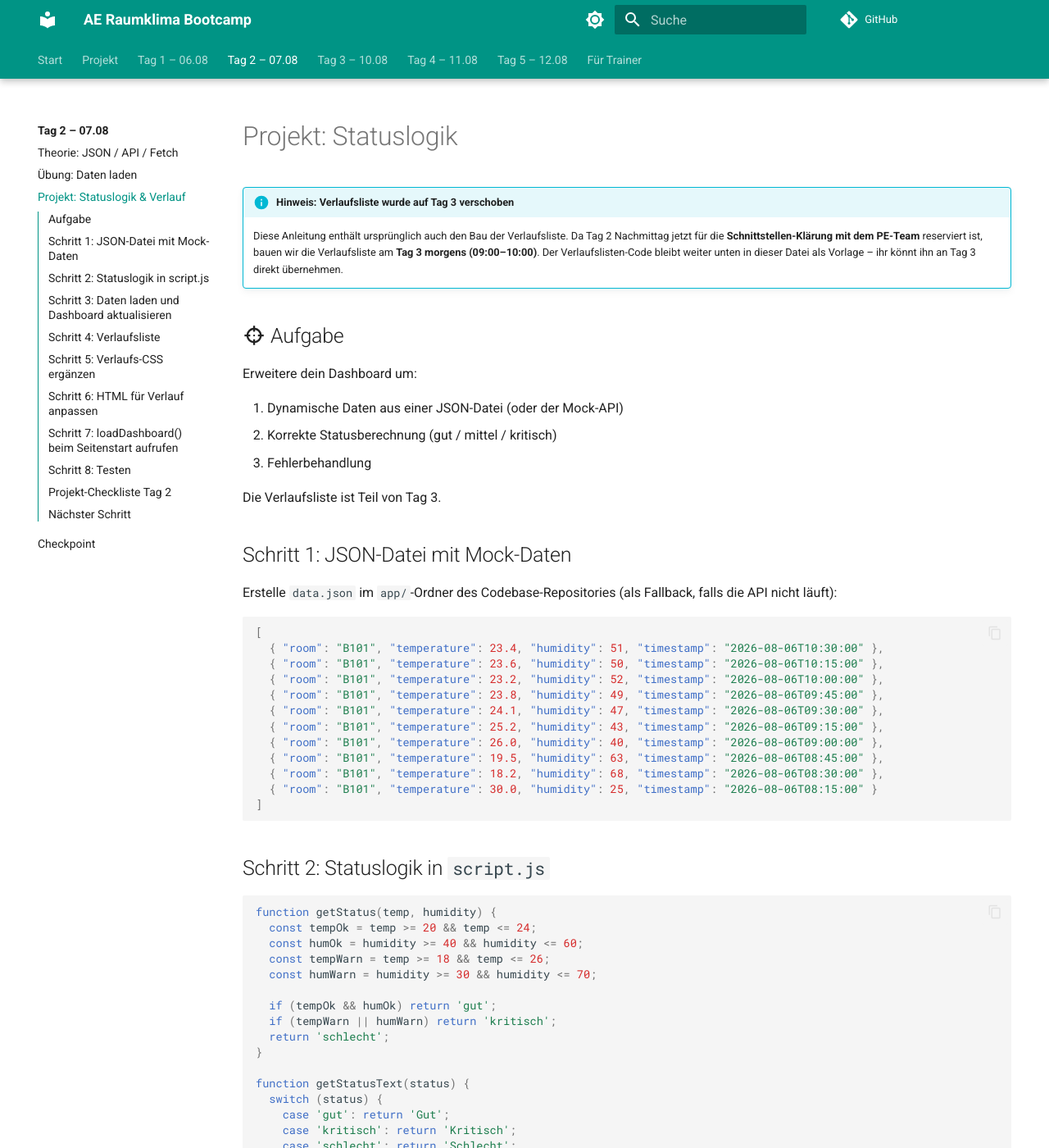
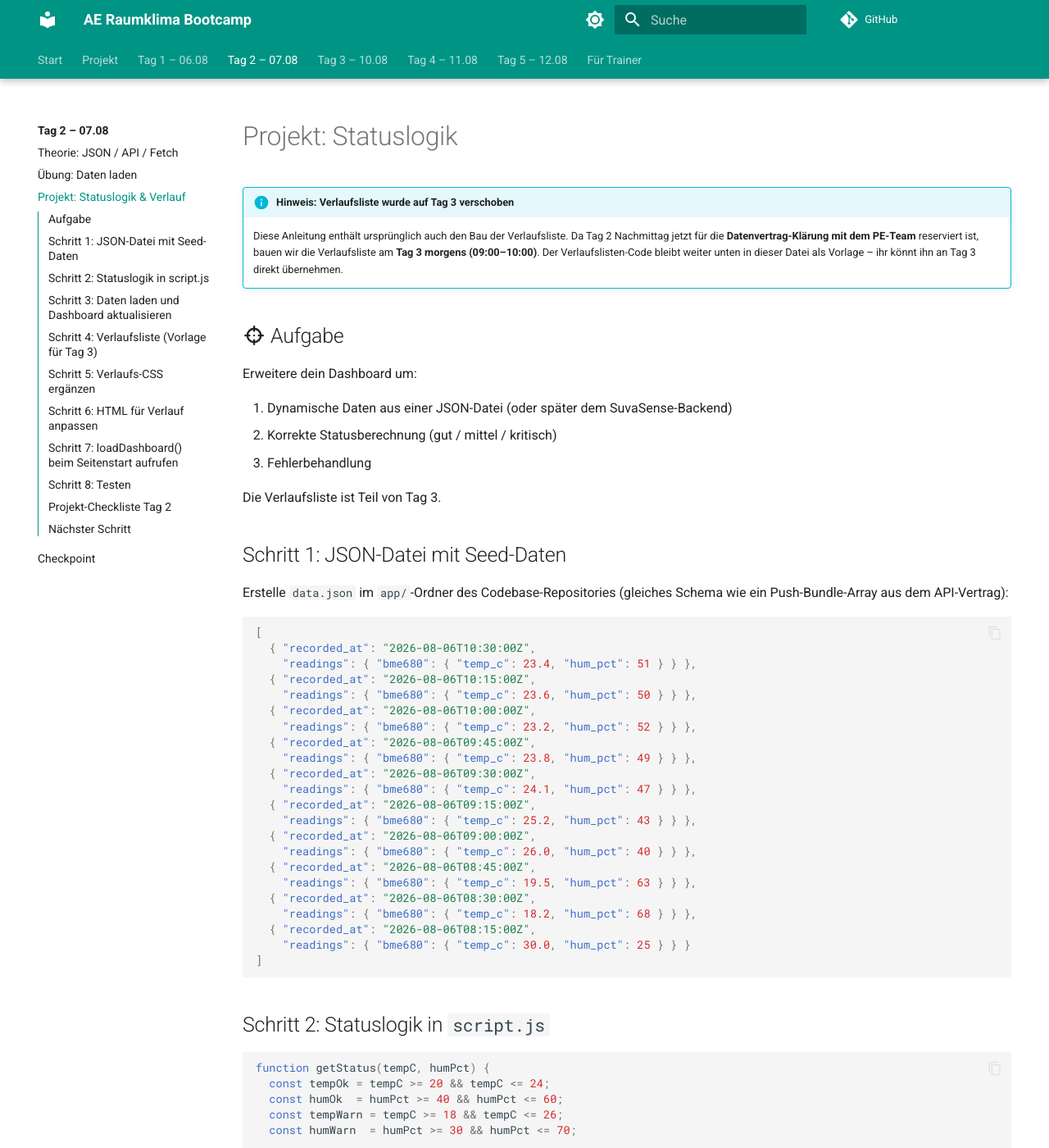
Before and after one commit to HeiligerG/ae-raumklima-bootcamp, an MkDocs documentation site: the page built from docs/tag-2/projekt-statuslogik-verlauf.md, in a window 1280 px wide and 1400 px high. Shown: the whole window at 82% size. Built offline with MkDocs 1.6.1 and Material for MkDocs 9.7.7, drawn with Linux system fonts in a browser that asks for light colours; comment, search, counter and statistics services are not loaded; some of the changed text lies outside the part shown.

Commit message:
docs(tag-2): JSON-Schema und Datenfluss auf SuvaSense umstellen
Alle vier Tag-2-Dokumente (index, theorie-json-api-fetch,
uebung-daten-laden, projekt-statuslogik-verlauf, schnittstellen)
werden auf das Push-Bundle-Format und BME680-Felder (temp_c,
hum_pct) umgestellt. Beispiel-JSONs nutzen recorded_at statt
timestamp und readings.bme680.temp_c statt temperature.

Die fruehere 'Schnittstellen klären'-Sitzung wird zu
'Datenvertrag empirisch validieren' mit mosquitto_sub, docker
compose logs und curl-Checks.

````diff
--- a/docs/tag-2/projekt-statuslogik-verlauf.md
+++ b/docs/tag-2/projekt-statuslogik-verlauf.md
@@ -1,45 +1,56 @@
 # Projekt: Statuslogik
 
 !!! info "Hinweis: Verlaufsliste wurde auf Tag 3 verschoben"
-    Diese Anleitung enthält ursprünglich auch den Bau der Verlaufsliste. Da Tag 2 Nachmittag jetzt für die **Schnittstellen-Klärung mit dem PE-Team** reserviert ist, bauen wir die Verlaufsliste am **Tag 3 morgens (09:00–10:00)**. Der Verlaufslisten-Code bleibt weiter unten in dieser Datei als Vorlage – ihr könnt ihn an Tag 3 direkt übernehmen.
+    Diese Anleitung enthält ursprünglich auch den Bau der Verlaufsliste. Da Tag 2 Nachmittag jetzt für die **Datenvertrag-Klärung mit dem PE-Team** reserviert ist, bauen wir die Verlaufsliste am **Tag 3 morgens (09:00–10:00)**. Der Verlaufslisten-Code bleibt weiter unten in dieser Datei als Vorlage – ihr könnt ihn an Tag 3 direkt übernehmen.
 
 ## :material-target: Aufgabe
 
 Erweitere dein Dashboard um:
 
-1. Dynamische Daten aus einer JSON-Datei (oder der Mock-API)
+1. Dynamische Daten aus einer JSON-Datei (oder später dem SuvaSense-Backend)
 2. Korrekte Statusberechnung (gut / mittel / kritisch)
 3. Fehlerbehandlung
 
 Die Verlaufsliste ist Teil von Tag 3.
 
-## Schritt 1: JSON-Datei mit Mock-Daten
+## Schritt 1: JSON-Datei mit Seed-Daten
 
-Erstelle `data.json` im `app/`-Ordner des Codebase-Repositories (als Fallback, falls die API nicht läuft):
+Erstelle `data.json` im `app/`-Ordner des Codebase-Repositories
+(gleiches Schema wie ein Push-Bundle-Array aus dem API-Vertrag):
 
 ```json
 [
-  { "room": "B101", "temperature": 23.4, "humidity": 51, "timestamp": "2026-08-06T10:30:00" },
-  { "room": "B101", "temperature": 23.6, "humidity": 50, "timestamp": "2026-08-06T10:15:00" },
-  { "room": "B101", "temperature": 23.2, "humidity": 52, "timestamp": "2026-08-06T10:00:00" },
-  { "room": "B101", "temperature": 23.8, "humidity": 49, "timestamp": "2026-08-06T09:45:00" },
-  { "room": "B101", "temperature": 24.1, "humidity": 47, "timestamp": "2026-08-06T09:30:00" },
-  { "room": "B101", "temperature": 25.2, "humidity": 43, "timestamp": "2026-08-06T09:15:00" },
-  { "room": "B101", "temperature": 26.0, "humidity": 40, "timestamp": "2026-08-06T09:00:00" },
-  { "room": "B101", "temperature": 19.5, "humidity": 63, "timestamp": "2026-08-06T08:45:00" },
-  { "room": "B101", "temperature": 18.2, "humidity": 68, "timestamp": "2026-08-06T08:30:00" },
-  { "room": "B101", "temperature": 30.0, "humidity": 25, "timestamp": "2026-08-06T08:15:00" }
+  { "recorded_at": "2026-08-06T10:30:00Z",
+    "readings": { "bme680": { "temp_c": 23.4, "hum_pct": 51 } } },
+  { "recorded_at": "2026-08-06T10:15:00Z",
+    "readings": { "bme680": { "temp_c": 23.6, "hum_pct": 50 } } },
+  { "recorded_at": "2026-08-06T10:00:00Z",
+    "readings": { "bme680": { "temp_c": 23.2, "hum_pct": 52 } } },
+  { "recorded_at": "2026-08-06T09:45:00Z",
+    "readings": { "bme680": { "temp_c": 23.8, "hum_pct": 49 } } },
+  { "recorded_at": "2026-08-06T09:30:00Z",
+    "readings": { "bme680": { "temp_c": 24.1, "hum_pct": 47 } } },
+  { "recorded_at": "2026-08-06T09:15:00Z",
+    "readings": { "bme680": { "temp_c": 25.2, "hum_pct": 43 } } },
+  { "recorded_at": "2026-08-06T09:00:00Z",
+    "readings": { "bme680": { "temp_c": 26.0, "hum_pct": 40 } } },
+  { "recorded_at": "2026-08-06T08:45:00Z",
+    "readings": { "bme680": { "temp_c": 19.5, "hum_pct": 63 } } },
+  { "recorded_at": "2026-08-06T08:30:00Z",
+    "readings": { "bme680": { "temp_c": 18.2, "hum_pct": 68 } } },
+  { "recorded_at": "2026-08-06T08:15:00Z",
+    "readings": { "bme680": { "temp_c": 30.0, "hum_pct": 25 } } }
 ]
 ```
 
 ## Schritt 2: Statuslogik in `script.js`
 
 ```javascript
-function getStatus(temp, humidity) {
-  const tempOk = temp >= 20 && temp <= 24;
-  const humOk = humidity >= 40 && humidity <= 60;
-  const tempWarn = temp >= 18 && temp <= 26;
-  const humWarn = humidity >= 30 && humidity <= 70;
+function getStatus(tempC, humPct) {
+  const tempOk = tempC >= 20 && tempC <= 24;
+  const humOk  = humPct >= 40 && humPct <= 60;
+  const tempWarn = tempC >= 18 && tempC <= 26;
+  const humWarn  = humPct >= 30 && humPct <= 70;
 
   if (tempOk && humOk) return 'gut';
   if (tempWarn || humWarn) return 'kritisch';
@@ -64,25 +75,20 @@ async function loadDashboard() {
     const response = await fetch('data.json');
     if (!response.ok) throw new Error('Daten nicht verfügbar');
 
-    const data = await response.json();
-    const latest = data[0]; // Neuester Eintrag ist zuerst
+    const bundles = await response.json();
+    const latest = bundles[0];                       // neuester Push-Bundle
+    const bme = latest.readings.bme680;               // BME680-Block
 
-    // Raumname
-    document.getElementById('room-name').textContent = 'Raum ' + latest.room;
+    document.getElementById('serial-number').textContent = 'SN12345';
+    document.getElementById('temp-c').textContent        = bme.temp_c + ' °C';
+    document.getElementById('hum-pct').textContent       = bme.hum_pct + ' %';
 
-    // Werte
-    document.getElementById('temperature').textContent = latest.temperature + ' °C';
-    document.getElementById('humidity').textContent = latest.humidity + ' %';
-
-    // Status
-    const status = getStatus(latest.temperature, latest.humidity);
+    const status = getStatus(bme.temp_c, bme.hum_pct);
     const statusEl = document.getElementById('status');
     statusEl.textContent = getStatusText(status);
-    statusEl.className = 'status ' + status;
+    statusEl.className   = 'status ' + status;
 
-    // Verlauf
-    renderHistory(data);
-
+    renderHistory(bundles);
   } catch (error) {
     showError();
     console.error(error);
@@ -90,43 +96,44 @@ async function loadDashboard() {
 }
 
 function showError() {
-  document.getElementById('room-name').textContent = 'Keine Daten';
-  document.getElementById('temperature').textContent = '-- °C';
-  document.getElementById('humidity').textContent = '-- %';
+  document.getElementById('serial-number').textContent = 'Keine Daten';
+  document.getElementById('temp-c').textContent        = '-- °C';
+  document.getElementById('hum-pct').textContent       = '-- %';
 
   const statusEl = document.getElementById('status');
   statusEl.textContent = 'Keine Daten verfügbar';
-  statusEl.className = 'status schlecht';
+  statusEl.className   = 'status schlecht';
 
   document.getElementById('history-list').innerHTML =
     '<p class="placeholder">Daten konnten nicht geladen werden.</p>';
 }
 ```
 
-## Schritt 4: Verlaufsliste
+## Schritt 4: Verlaufsliste (Vorlage für Tag 3)
 
 ```javascript
-function renderHistory(data) {
+function renderHistory(bundles) {
   const list = document.getElementById('history-list');
   list.innerHTML = '';
 
-  // Maximal 10 Einträge anzeigen
-  const entries = data.slice(0, 10);
+  const entries = bundles.slice(0, 10);
 
-  entries.forEach(entry => {
+  entries.forEach(bundle => {
+    const bme = bundle.readings.bme680;
+    if (!bme) return;                                  // BME680 nicht in diesem Bundle
+
     const item = document.createElement('div');
     item.className = 'history-item';
 
-    const status = getStatus(entry.temperature, entry.humidity);
-    const time = new Date(entry.timestamp).toLocaleTimeString('de-CH', {
-      hour: '2-digit',
-      minute: '2-digit'
+    const status = getStatus(bme.temp_c, bme.hum_pct);
+    const time = new Date(bundle.recorded_at).toLocaleTimeString('de-CH', {
+      hour: '2-digit', minute: '2-digit'
     });
 
     item.innerHTML = `
       <span class="history-time">${time}</span>
-      <span class="history-temp">${entry.temperature}°C</span>
-      <span class="history-hum">${entry.humidity}%</span>
+      <span class="history-temp">${bme.temp_c}°C</span>
+      <span class="history-hum">${bme.hum_pct}%</span>
       <span class="history-status ${status}">${getStatusText(status)}</span>
     `;
 
@@ -154,21 +161,9 @@ function renderHistory(data) {
   font-size: 14px;
 }
 
-.history-time {
-  color: #999;
-  font-size: 13px;
-  min-width: 50px;
-}
-
-.history-temp {
-  font-weight: bold;
-  min-width: 50px;
-}
-
-.history-hum {
-  color: #666;
-  min-width: 40px;
-}
+.history-time { color: #999; font-size: 13px; min-width: 50px; }
+.history-temp { font-weight: bold; min-width: 50px; }
+.history-hum  { color: #666; min-width: 40px; }
 
 .history-status {
   margin-left: auto;
@@ -178,20 +173,9 @@ function renderHistory(data) {
   font-weight: bold;
 }
 
-.history-status.gut {
-  background: #e8f5e9;
-  color: #2e7d32;
-}
-
-.history-status.kritisch {
-  background: #fff3e0;
-  color: #e65100;
-}
-
-.history-status.schlecht {
-  background: #ffebee;
-  color: #c62828;
-}
+.history-status.gut       { background: #e8f5e9; color: #2e7d32; }
+.history-status.kritisch  { background: #fff3e0; color: #e65100; }
+.history-status.schlecht  { background: #ffebee; color: #c62828; }
 ```
 
 ## Schritt 6: HTML für Verlauf anpassen
@@ -226,8 +210,8 @@ loadDashboard();
 
 ## :material-check-all: Projekt-Checkliste Tag 2
 
-- [ ] `data.json` mit Mock-Daten existiert
-- [ ] `getStatus()` berechnet den richtigen Status
+- [ ] `data.json` mit Seed-Push-Bundles existiert
+- [ ] `getStatus()` berechnet den richtigen Status aus `temp_c` / `hum_pct`
 - [ ] `loadDashboard()` lädt Daten per `fetch()`
 - [ ] Dashboard zeigt echte Daten (nicht mehr statisch)
 - [ ] Statusfarbe ändert sich je nach Wert
@@ -239,5 +223,5 @@ loadDashboard();
 
 ## Nächster Schritt
 
-**Tag 2 Nachmittag:** [Schnittstellen klären (mit PE-Team)](schnittstellen.md)
+**Tag 2 Nachmittag:** [Datenvertrag klären (mit PE-Team)](schnittstellen.md)
 **Tag 3:** [Projekt: Integration](integration.md) – dort wird auch die Verlaufsliste gebaut.
````
Also changed, not shown: docs/tag-2/index.md (+12 -12 lines), docs/tag-2/schnittstellen.md (added, +78 -0 lines), docs/tag-2/theorie-json-api-fetch.md (+44 -20 lines), docs/tag-2/uebung-daten-laden.md (+63 -28 lines).
